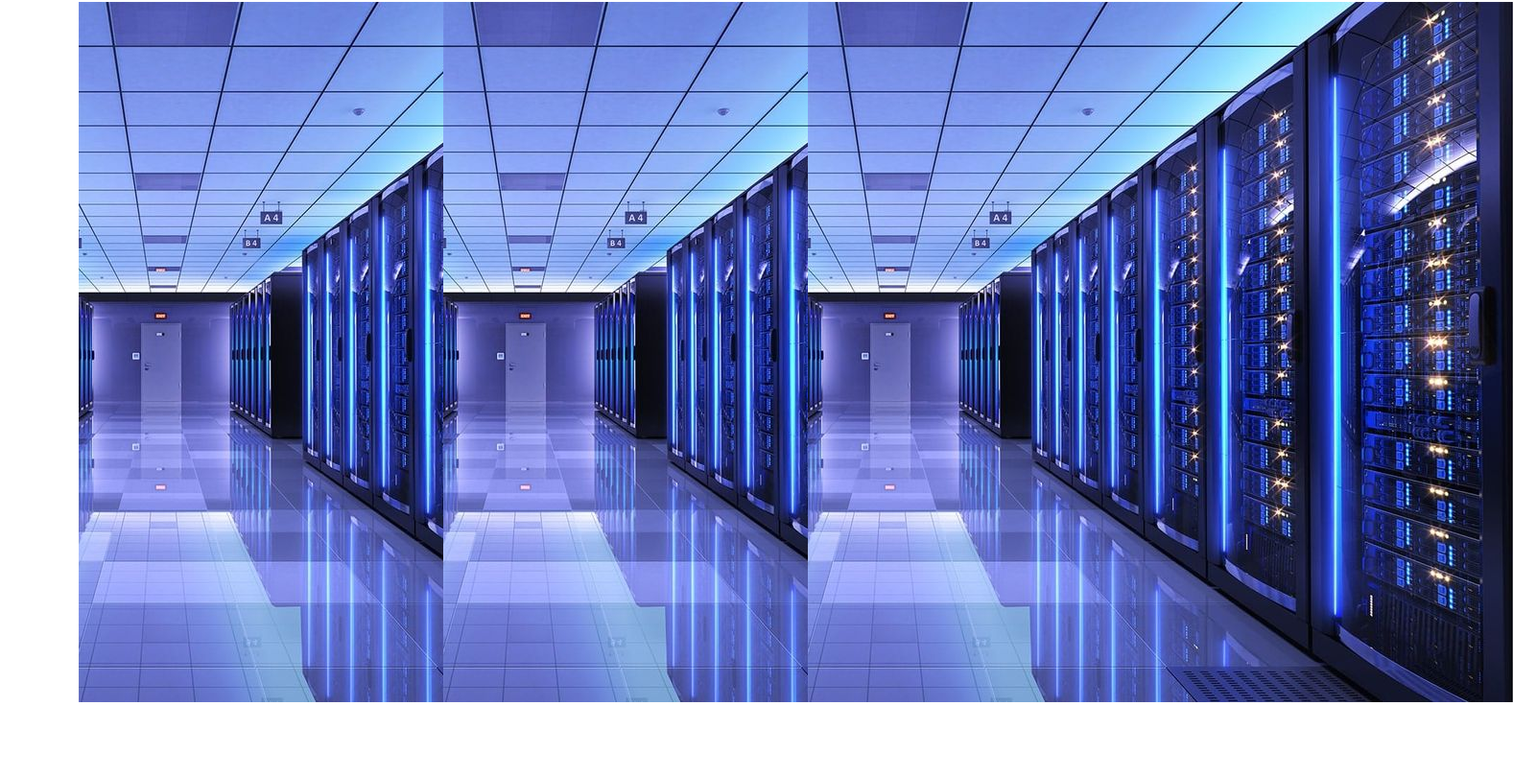
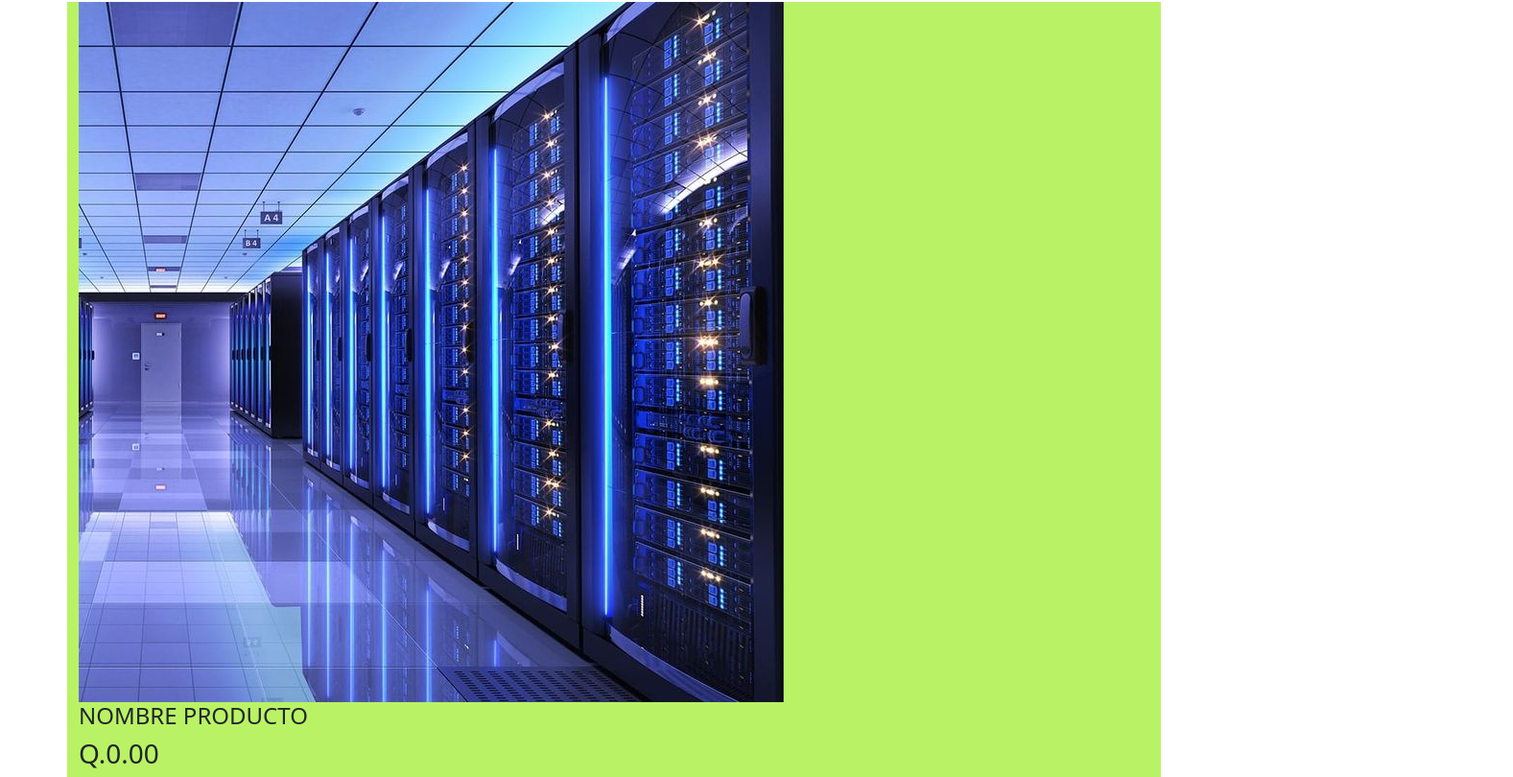
Before and after one commit to Aydily/AAT1-M2, a website built with Vite: page src/pages/tarjetasProductos.html in a window 1280 px wide. Shown: the part 54-864 px from the top of the page at 96% size, 1577 px wide, since content can reach past the window. Before the commit the page ends 800 px from the top, so only its background shows below. Built offline with nearby package versions, Linux system fonts and the light colour scheme.

Commit message:
se agregan mas cambios

```diff
--- a/src/pages/tarjetasProductos.html
+++ b/src/pages/tarjetasProductos.html
@@ -13,14 +13,16 @@
 <div class="container">
   <div class="row">
 
-    <div class="col-md-6 col-xl-4"><img src="/images/Server Room Cooling North Slope Chillers.jpg" alt=""></div>
-
-    <div class="col-md-6 col-xl-4"><img src="/images/Server Room Cooling North Slope Chillers.jpg" alt=""></div>
-
-    <div class="col-md-6 col-xl-4"><img src="/images/Server Room Cooling North Slope Chillers.jpg" alt=""></div>
-
+    <div class="col-md-6 col-xl-4"><img src="/images/Server Room Cooling North Slope Chillers.jpg" alt="">
+    <div class="nombreProducto">
+      <h4>NOMBRE PRODUCTO</h4>
+    </div>
+    <div class="Precio">
+      <h3>
+        Q.0.00
+      </h3>
+    </div>
   </div>
-
 </div>
 
     <!--segundo grid-->
--- a/src/styles/tarjetasProductos.css
+++ b/src/styles/tarjetasProductos.css
@@ -1 +1,6 @@
 @import "bootstrap/scss/bootstrap.scss";
+
+.container{
+  background-color: #BAF266;
+
+}
```
